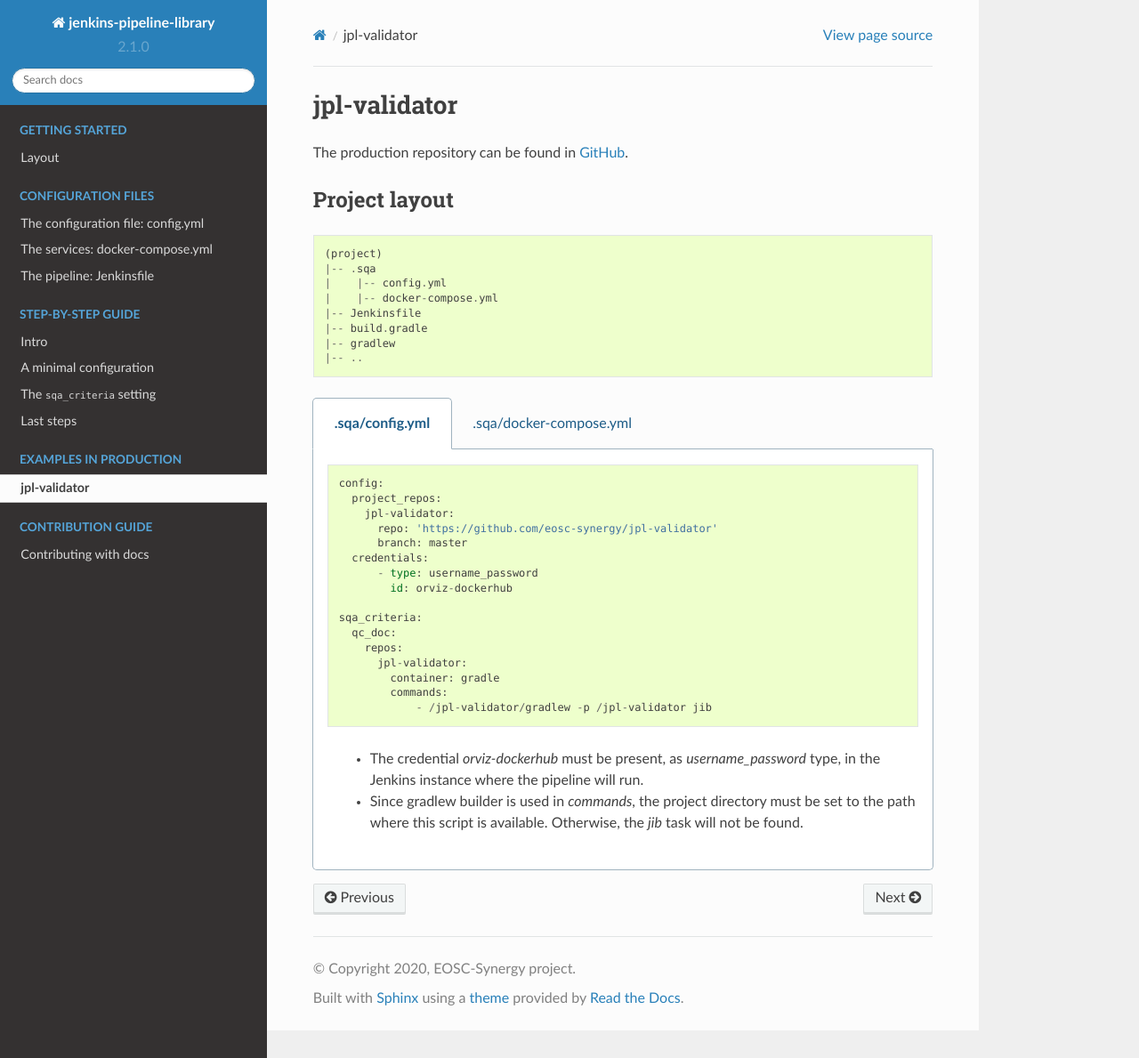
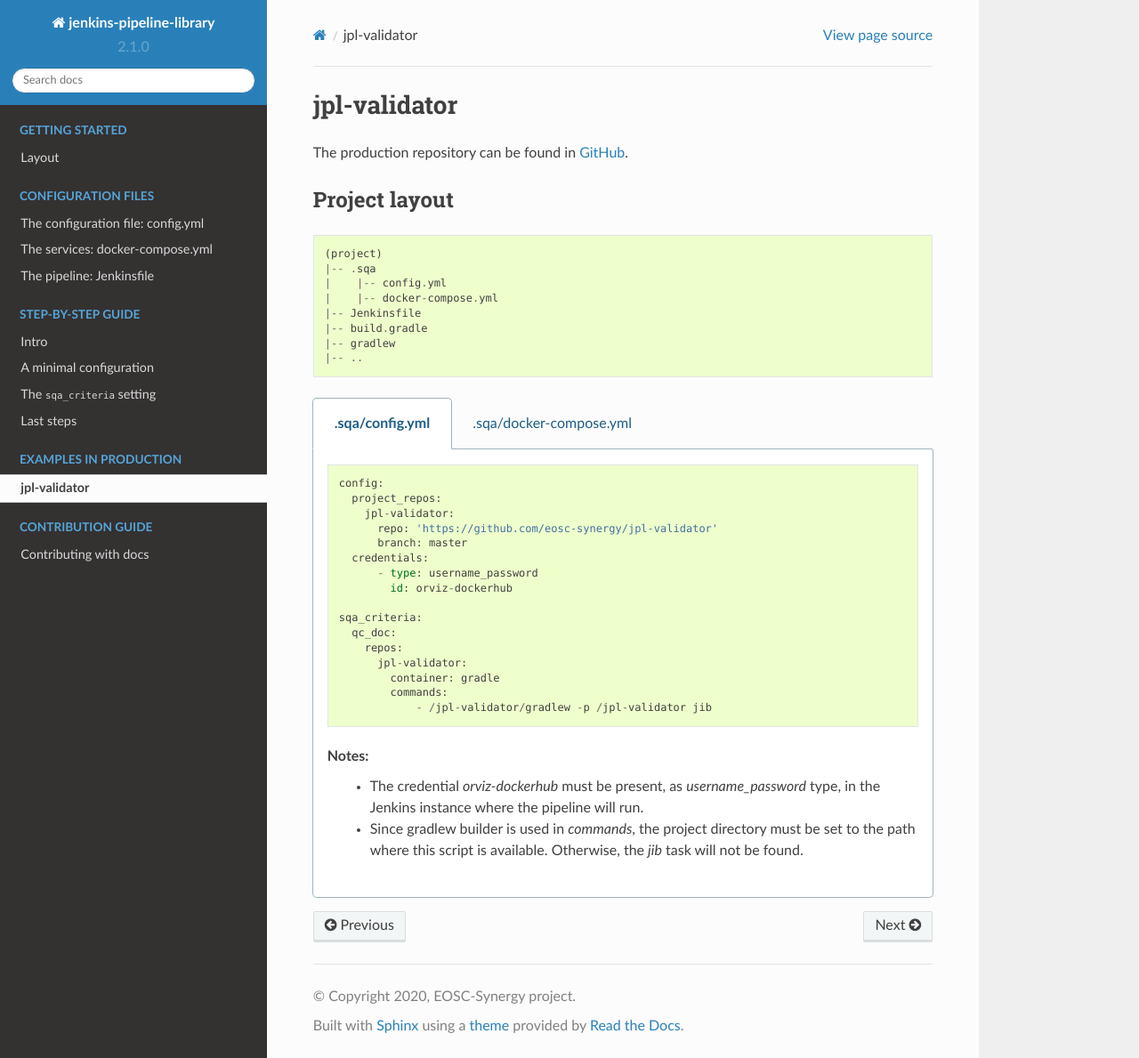
Before and after one commit to indigo-dc/jenkins-pipeline-library, a Sphinx documentation site: the page built from docs/user/examples/jpl_validator.rst, in a window 1280 px wide and 1189 px high. Shown: the whole window at 89% size. Built offline with Sphinx 7.4.7 and the Read the Docs theme 2.0.0, drawn with Linux system fonts in a browser that asks for light colours.

Commit message:
Highlight notes

```diff
--- a/docs/user/examples/jpl_validator.rst
+++ b/docs/user/examples/jpl_validator.rst
@@ -42,9 +42,7 @@ Project layout
                    commands:
                        - /jpl-validator/gradlew -p /jpl-validator jib
 
-        Notes
-        '''''
-
+        **Notes**:
          * The credential *orviz-dockerhub* must be present, as *username_password*
            type, in the Jenkins instance where the pipeline will run.
          * Since gradlew builder is used in `commands`, the project directory must be
```
